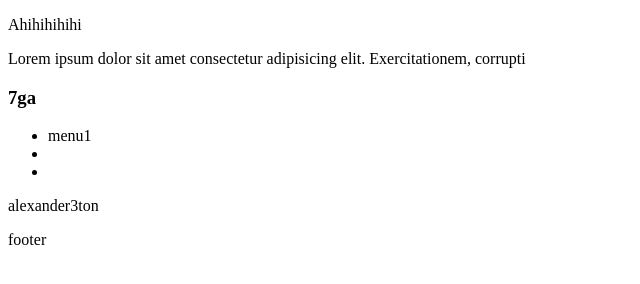
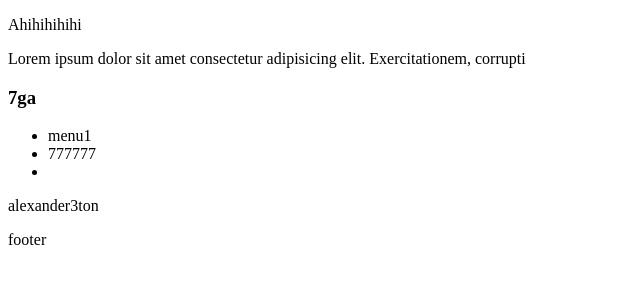
Before and after one commit to ALEXANDER3TON/test, a plain HTML site: page boostrapCapstone/index.html in a window 1280 px wide. Shown: the full height of the page, 0-640 px from the left. Drawn offline with Linux system fonts and the light colour scheme.

```diff
--- a/boostrapCapstone/index.html
+++ b/boostrapCapstone/index.html
@@ -15,7 +15,7 @@
     <section class="header">
         <ul>
             <li>menu1</li>
-            <li></li>
+            <li>777777</li>
             <li></li>
         </ul>
 
```
